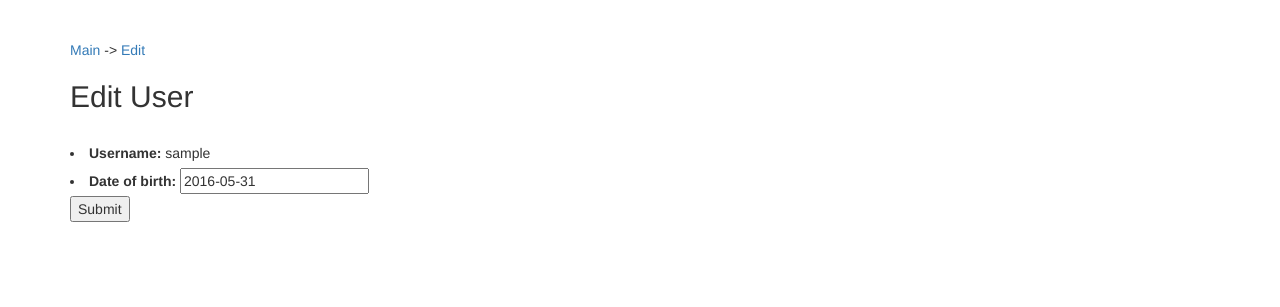
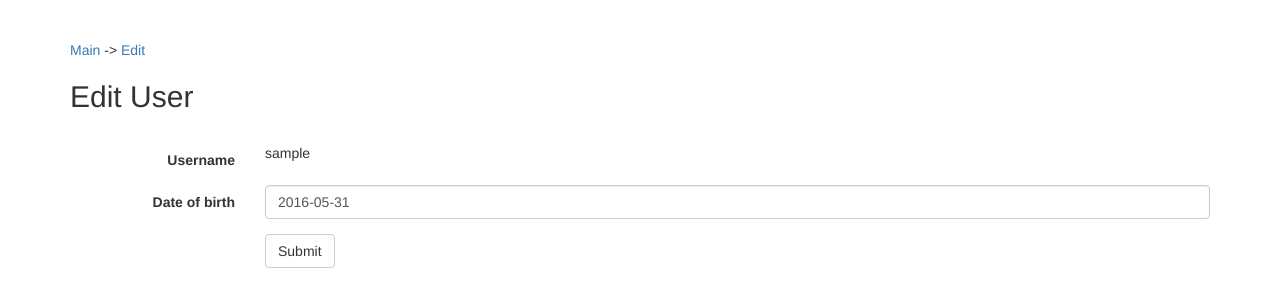
Before and after one commit to grubberr/milo_django_task, a Django app: template users/templates/users/edit.html in a window 1280 px wide. Shown: the top 307 px of the page. Run offline with Django 3.2, Linux system fonts and the light colour scheme; the template is opened without the code that fills it: values that come from a table or form of the project are taken from there, others are empty; the visitor is signed in with stand-in values (Sample User, id 1); some libraries are stand-ins or nearby versions.

Commit message:
make forms not such ugly

```diff
--- a/users/forms.py
+++ b/users/forms.py
@@ -1,6 +1,5 @@
 
-from django.forms import ModelForm
-from django.forms.widgets import DateInput
+from django.forms import ModelForm, widgets
 from .models import CustomUser
 
 
@@ -9,7 +8,14 @@ class NewUserForm(ModelForm):
     class Meta:
         model = CustomUser
         fields = ['username', 'date_of_birth']
-        widgets = {'date_of_birth': DateInput}
+
+        widgets = {
+            'username': widgets.TextInput(
+                attrs={'class': 'form-control', 'placeholder': 'Username'}),
+
+            'date_of_birth': widgets.DateInput(
+                format='%Y-%m-%d', attrs={'class': 'form-control'})
+        }
 
 
 class EditUserForm(ModelForm):
@@ -17,4 +23,8 @@ class EditUserForm(ModelForm):
     class Meta:
         model = CustomUser
         fields = ['date_of_birth']
-        widgets = {'date_of_birth': DateInput}
+
+        widgets = {
+            'date_of_birth': widgets.DateInput(
+                format='%Y-%m-%d', attrs={'class': 'form-control'})
+        }
--- a/users/templates/users/edit.html
+++ b/users/templates/users/edit.html
@@ -19,11 +19,32 @@
 <h2>Edit User</h2>
 <br/>
 
-<form action="{% url 'users:edit' user.id %}" method="post">
+<form action="{% url 'users:edit' user.id %}" method="post" class="form-horizontal">
+
     {% csrf_token %}
-    <li><label for="id_username">Username:</label> {{ user.username }}</li>
-    {{ form.as_ul }}
-    <input type="submit" value="Submit" />
+
+    <div class="form-group">
+        <label class="col-sm-2 control-label">Username</label>
+        <div class="col-sm-10">
+            {{ user.username }}
+        </div>
+    </div>
+
+    {% for field in form %}
+        <div class="form-group">
+            <label class="col-sm-2 control-label" for="id_{{ field.name }}">{{ field.label }}</label>
+            <div class="col-sm-10">
+                {{ field }}
+                {{ field.errors }}
+            </div>
+        </div>
+    {% endfor %}
+
+    <div class="form-group">
+        <div class="col-sm-offset-2 col-sm-10">
+            <button type="submit" class="btn btn-default">Submit</button>
+        </div>
+    </div>
 </form>
 
 </div>
```
Also changed, not shown: users/templates/users/new.html (+19 -3 lines).
